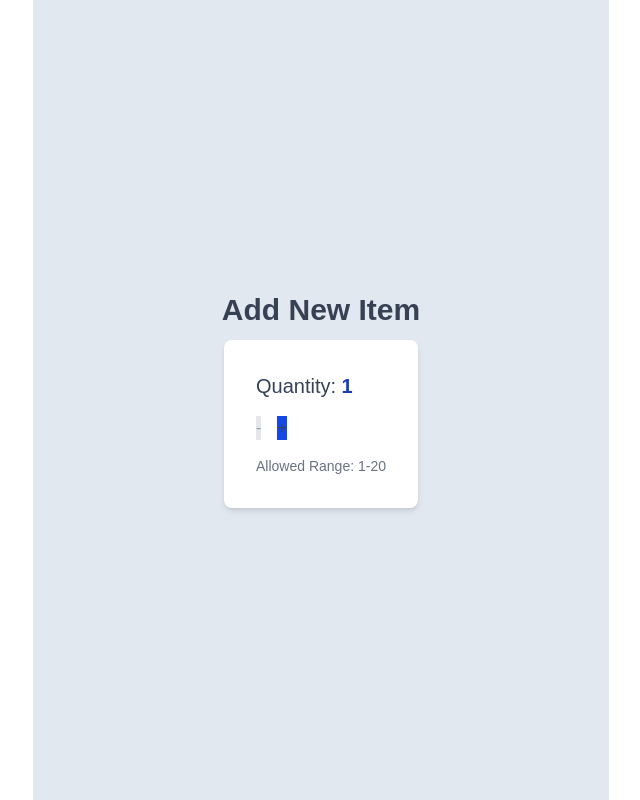
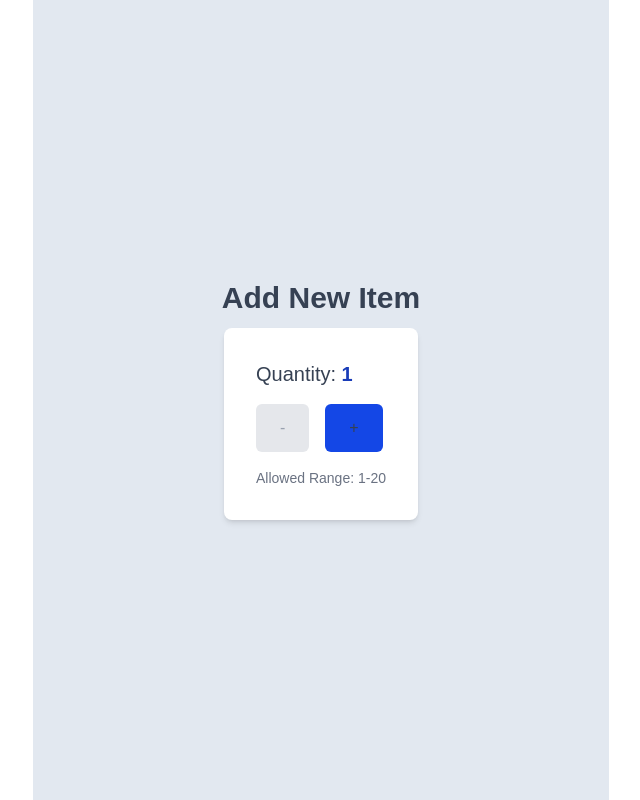
Before and after one commit to louielynmata/cprg306-assignments, a Next.js app: page /week-4 in a window 1280 px wide. Shown: the whole page, without its empty margins (319-959 px from the left). Built offline with nearby package versions, Linux system fonts and the light colour scheme.

Commit message:
Updated button to buttonStyling class

```diff
--- a/app/week-4/new-item.js
+++ b/app/week-4/new-item.js
@@ -1,6 +1,6 @@
 "use client";
 import { useState } from "react";
-import { whiteContainer, button } from "../styles";
+import { whiteContainer, buttonStyling } from "../styles";
 
 export default function NewItem() {
   // Use states
@@ -24,7 +24,7 @@ export default function NewItem() {
       <div className="my-4 flex w-full flex-row justify-items-start gap-4">
         <button
           onClick={decrement}
-          className={`${button} bg-blue-300 text-gray-900 hover:bg-blue-400 disabled:bg-gray-200 disabled:text-gray-400`}
+          className={`${buttonStyling} bg-blue-300 text-gray-900 hover:bg-blue-400 disabled:bg-gray-200 disabled:text-gray-400`}
           disabled={quantity <= 1}
         >
           -
@@ -32,7 +32,7 @@ export default function NewItem() {
 
         <button
           onClick={increment}
-          className={`${button} bg-blue-700 hover:bg-blue-500 disabled:bg-blue-200 disabled:text-blue-400`}
+          className={`${buttonStyling} bg-blue-700 hover:bg-blue-500 disabled:bg-blue-200 disabled:text-blue-400`}
           disabled={quantity >= 20}
         >
           +
```
